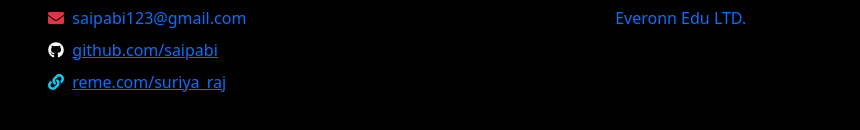
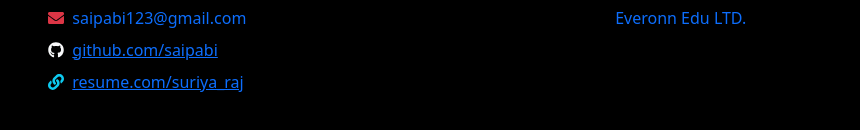
Before and after one commit to saipabi/portfolio, a React (Vite) app: page / in a window 1280 px wide. Shown: the part 3015-3145 px from the top of the page, without its empty margins (221-1081 px from the left). Built offline with nearby package versions, Linux system fonts and the light colour scheme.

Commit message:
fklsdfsdklfjsdklfjsd

```diff
--- a/src/components/Work.jsx
+++ b/src/components/Work.jsx
@@ -32,8 +32,8 @@
                 </li>
                 <li className="d-flex align-items-center mb-2">
                   <FaLink className="me-2 text-info" />
-                  <a href="https://reme.com/suriya_raj" target="_blank" rel="noopener noreferrer">
-                    reme.com/suriya_raj
+                  <a href="https://drive.google.com/file/d/1HdrBUrjAHwQRhB2Ay2TpVz5WaZrxi9wa/view?usp=drive_link" target="_blank" rel="noopener noreferrer">
+                    resume.com/suriya_raj
                   </a>
                 </li>
               </ul>
```
